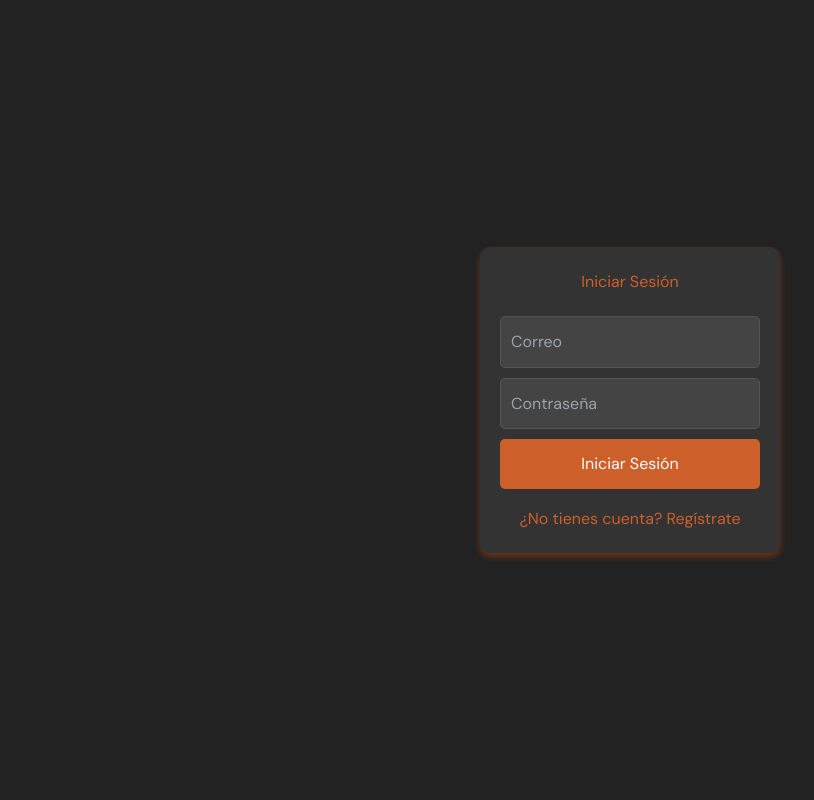
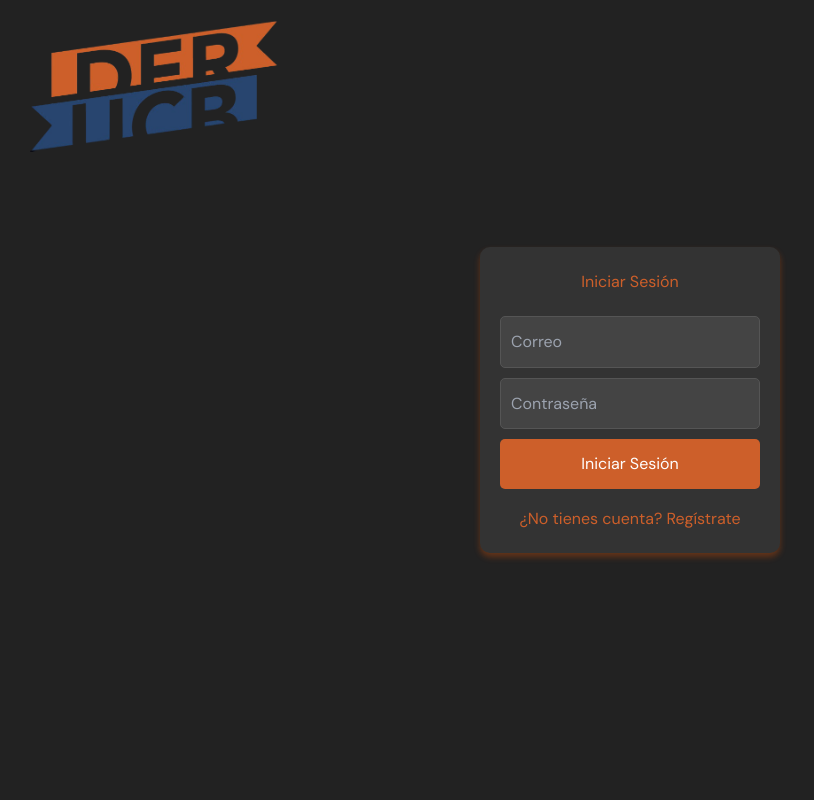
Before and after one commit to DamLeo19/Derecho_Web, a React (Create React App) app in the folder mi-app/: page /login in a window 1280 px wide. Shown: the top 800 px of the page, without its empty margins (10-824 px from the left). Built offline with nearby package versions, Linux system fonts and the light colour scheme; grey boxes are pictures that could not be loaded; a web font is replaced by a local one.

Commit message:
estetica login/registro corregida

```diff
--- a/mi-app/src/App.js
+++ b/mi-app/src/App.js
@@ -1,6 +1,5 @@
 import React, { useState, useEffect } from "react";
-import { useLocation } from "react-router-dom";
-import { BrowserRouter as Router, Routes, Route } from "react-router-dom";
+import { useLocation, BrowserRouter as Router, Routes, Route } from "react-router-dom";
 import DocentesSection from "./ventanas/Docentes.jsx";
 import Logros from "./ventanas/logros.jsx";
 import HomeSection from "./ventanas/Home.js";
@@ -10,7 +9,6 @@ import Register from "./ventanas/Register";
 import Login from "./ventanas/Login";
 import Noticias from "./ventanas/noticias.jsx";
 import AdminPage from './ventanas/AdminPage'; // Importa la página de administración
-
 import CentroEstudiantes from "./ventanas/CentroEstudiantes.jsx";
 import Header from "./components/header.jsx";
 import Footer from "./components/Footer.jsx";
@@ -18,11 +16,13 @@ import Footer from "./components/Footer.jsx";
 function AppContent({ theme, setTheme }) {
   const location = useLocation();
 
+  // Condición para excluir el Header y el Footer en las rutas específicas
+  const excludeRoutes = ["/login", "/register"];
+  const shouldShowHeaderFooter = !excludeRoutes.includes(location.pathname);
+
   return (
-    <div className="dark:bg-white">
-      {location.pathname !== "/login" && location.pathname !== "/register" && (
-        <Header theme={theme} setTheme={setTheme} />
-      )}
+    <div className={`dark:bg-white`}>
+      {shouldShowHeaderFooter && <Header theme={theme} setTheme={setTheme} />}
       <Routes>
         <Route path="/" element={<HomeSection />} />
         <Route path="/clinica" element={<ClinicaJuridicaSection />} />
@@ -33,10 +33,9 @@ function AppContent({ theme, setTheme }) {
         <Route path="/login" element={<Login />} />
         <Route path="/CentroEstudiantes" element={<CentroEstudiantes />} />
         <Route path="/noticias" element={<Noticias />} />
-        <Route path="/admin" element={<AdminPage />} /> {/* Ruta para la página de administración */}
-
+        <Route path="/admin" element={<AdminPage />} />
       </Routes>
-      <Footer />
+      {shouldShowHeaderFooter && <Footer />}
     </div>
   );
 }
@@ -54,7 +53,7 @@ function App() {
 
   const handleChangeTheme = () => {
     setTheme(prevTheme => prevTheme === "light" ? "dark" : "light");
-  }
+  };
 
   return (
     <Router>
--- a/mi-app/src/components/footer.css
+++ b/mi-app/src/components/footer.css
@@ -3,8 +3,19 @@
   background-color: var(--eerie-black-1);
   background-size: cover;
   color: var(--white);
+  text-align: center; /* Opcional: para centrar el texto */
+}
+body {
+  display: flex;
+  flex-direction: column;
+  min-height: 100vh;
+  margin: 0; /* Eliminar márgenes adicionales */
 }
 
+/* Hacer que el contenido principal tome el espacio restante */
+.main-content {
+  flex: 1; /* Expande esta sección para llenar el espacio disponible */
+}
 .footer-top {
   display: grid;
   grid-template-columns: repeat(3, 1fr); /* Tres columnas iguales */
--- a/mi-app/src/styles/login.css
+++ b/mi-app/src/styles/login.css
@@ -1,3 +1,15 @@
+/* Reset de márgenes y paddings */
+body, html {
+  margin: 0;
+  padding: 0;
+  height: 100%; /* Asegúrate de que la altura ocupe toda la pantalla */
+}
+
+.login-container {
+  height: 100vh; /* Asegúrate de que ocupe toda la vista */
+  overflow: hidden; /* Oculta cualquier contenido que pueda desbordarse */
+}
+
 /* login.css */
 .login-container {
   display: flex;
@@ -56,3 +68,15 @@
 .login-card .link:hover {
   text-decoration: underline;
 }
+/* Sección para el logo */
+.login-logo {
+  position: absolute;
+  top: 20px; /* Margen superior */
+  left: 40px; /* Margen izquierdo */
+}
+
+/* Logo */
+.login-logo img {
+  max-width: 250px; /* Tamaño del logo */
+  max-height: 250px;
+}
--- a/mi-app/src/styles/registro.css
+++ b/mi-app/src/styles/registro.css
@@ -65,3 +65,15 @@
 .registro-card .link:hover {
   text-decoration: underline;
 }
+/* Sección para el logo */
+.registro-logo {
+  position: absolute;
+  top: 20px; /* Margen superior */
+  left: 40px; /* Margen izquierdo */
+}
+
+/* Logo */
+.registro-logo img {
+  max-width: 250px; /* Tamaño del logo */
+  max-height: 250px;
+}
--- a/mi-app/src/ventanas/Login.jsx
+++ b/mi-app/src/ventanas/Login.jsx
@@ -40,6 +40,9 @@ const Login = () => {
 
     return (
         <div className="login-container dark:bg-white dark:text-black">
+            <div className="login-logo">
+                <img src="../../images/LogoDerecho.png" alt="Logo de la carrera" />
+            </div>
             <form className="login-card dark:bg-white dark:text-black" onSubmit={handleSubmit}>
                 <h1>Iniciar Sesión</h1>
                 <input
--- a/mi-app/src/ventanas/Register.jsx
+++ b/mi-app/src/ventanas/Register.jsx
@@ -38,6 +38,9 @@ const Register = () => {
     };
     return (
         <div className="registro-container dark:bg-white dark:text-black">
+            <div className="registro-logo">
+                <img src="../../images/LogoDerecho.png" alt="Logo de la carrera" />
+            </div>
             <form className="registro-card dark:bg-white dark:text-black" onSubmit={handleSubmit}>
                 <h1>Crear Cuenta</h1>
                 <input
```
